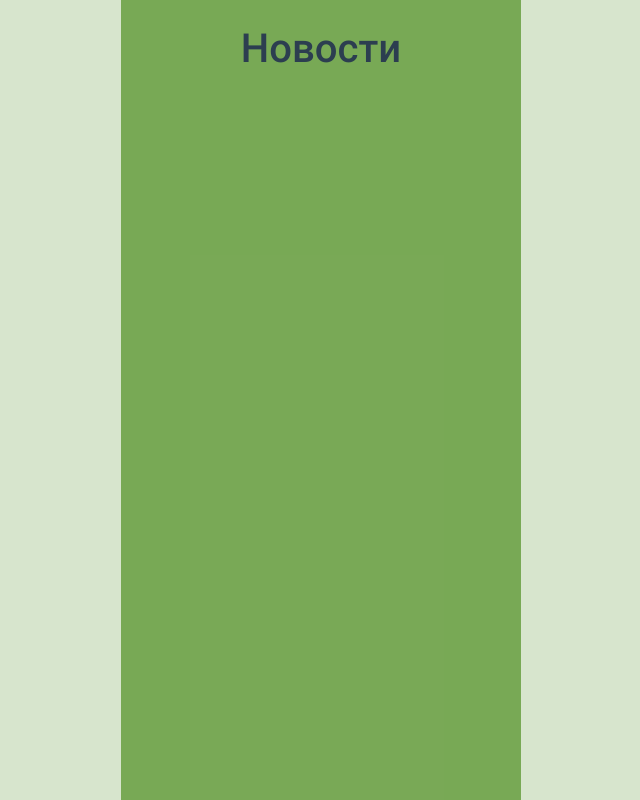
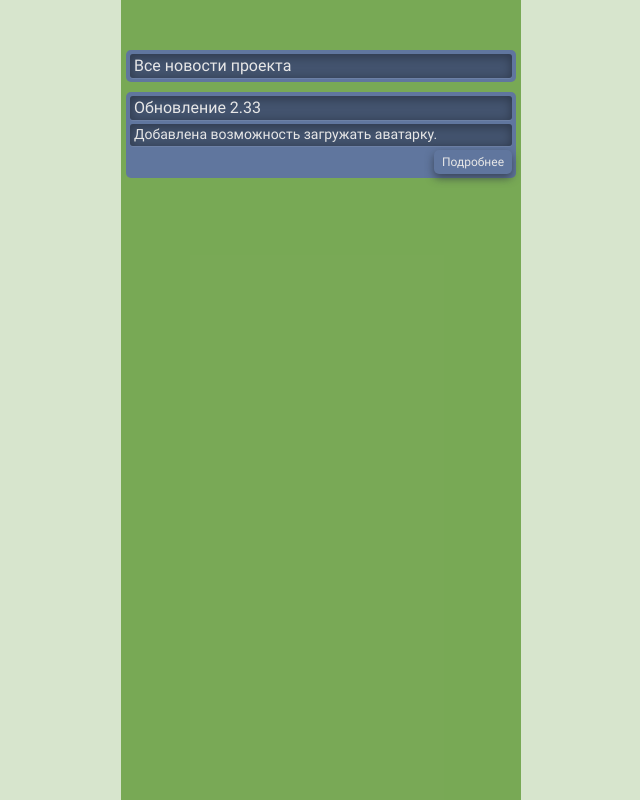
Before and after one commit to Mys9ys/prog.vue, a Vue app: page /news in a window 1280 px wide. Shown: the whole page, without its empty margins (319-959 px from the left). Built offline with nearby package versions, Linux system fonts and the light colour scheme.

Commit message:
Новости - компонент новости

```diff
--- a/src/components/ui/NewsEl.vue
+++ b/src/components/ui/NewsEl.vue
@@ -1,13 +1,11 @@
 <template>
   <div class="news_el">
-    <div class="news_title">Обновление 2.33</div>
-    <div class="news_preview" :class="{'small': smallNews}">Добавлена возможность загружать аватарку.
-      Доступные форматы: png, gif, jpeg.
-      Размер изображения не более 500кб.
-      Форма - квадрат (обрезки пока нет).
+    <div class="news_title">{{news.title}}</div>
+    <div class="news_preview" :class="{'small': smallNews}" v-html="news.text"></div>
+    <div class="btn_box">
+      <span v-if="smallNews" class="btn_open" @click="smallNews = !smallNews">Подробнее</span>
+      <span v-else class="btn_open" @click="smallNews = !smallNews">Скрыть</span>
     </div>
-    <div v-if="smallNews" class="btn_open" @click="smallNews = !smallNews">Подробнее</div>
-    <div v-else class="btn_open" @click="smallNews = !smallNews">Скрыть</div>
   </div>
 </template>
 
@@ -18,12 +16,11 @@ export default {
     return {
       news: {
         title: 'Обновление 2.33',
-        text: 'Добавлена возможность загружать аватарку.\n' +
-            '        Доступные форматы: png, gif, jpeg.\n' +
-            '        Размер изображения не более 500кб.\n' +
-            '        Форма - квадрат (обрезки пока нет).        '
+        text: 'Добавлена возможность загружать аватарку.<br>' +
+            '        Доступные форматы: png, gif, jpeg.<br>' +
+            '        Размер картинки: не более 500кб.<br>' +
+            '        Форма картинки: квадрат (обрезки пока нет).        '
       },
-      nearest: false,
       smallNews: true
     }
   }
@@ -54,8 +51,13 @@ export default {
     text-align: left;
   }
   .small{
-    height: 24px;
+    height: 22px;
     overflow: hidden;
+  }
+  .btn_box{
+    display: flex;
+    flex-direction: row;
+    justify-content: flex-end;
   }
   .btn_open{
     display: inline;
@@ -63,6 +65,7 @@ export default {
     border-radius: 5px;
     .shadow_template;
     cursor: pointer;
+    font-size: 12px;
     &:hover{
       opacity: 0.8;
     }
--- a/src/pages/NewsPage.vue
+++ b/src/pages/NewsPage.vue
@@ -1,19 +1,38 @@
 <template>
   <PageHeader class="header">Юмор</PageHeader>
-<h1>Новости</h1>
+  <div class="title_wrapper news">
+    <div class="title">Все новости проекта</div>
+  </div>
+  <NewsEl></NewsEl>
 </template>
 
 <script>
 import PageHeader from "@/components/main/PageHeader";
+import NewsEl from "@/components/ui/NewsEl";
 
 export default {
   name: "NewsPage",
   components: {
-    PageHeader
+    PageHeader,
+    NewsEl
   }
 }
 </script>
 
-<style scoped>
-
+<style lang="less" scoped>
+@import "src/assets/css/variables.less";
+.title_wrapper{
+  padding: 4px;
+  border-radius: 5px;
+  color: @colorText;
+  margin-top: 25px;
+  text-align: left;
+  margin-bottom: 10px;
+  .title{
+    .shadow_inset;
+  }
+}
+.news{
+  background: @kerling;
+}
 </style>
--- a/src/pages/auth/RegisterPage.vue
+++ b/src/pages/auth/RegisterPage.vue
@@ -56,10 +56,10 @@ export default {
     return {
       errors: [],
       inputs: [
-        { f_icon: require('@/assets/icon/form/fio.svg'), title: 'NickName', l_icon: '', vmod: 'nick', value: 'Нострадамус № 12'},
-        { f_icon: require('@/assets/icon/form/mail.svg'), title: 'E-mail', l_icon: '', vmod: 'mail', value: 'rere@faf.tr'},
-        { f_icon: require('@/assets/icon/form/pass.svg'), title: 'Пароль', l_icon: require('@/assets/icon/form/eye.svg'), vmod: 'pass', value: '123456'},
-        { f_icon: require('@/assets/icon/form/pass.svg'), title: 'Повторите пароль', l_icon: require('@/assets/icon/form/eye.svg'), vmod: 'pass2', value: '123456'},
+        { f_icon: require('@/assets/icon/form/fio.svg'), title: 'NickName', l_icon: '', vmod: 'nick', value: 'Нострадамус №'},
+        { f_icon: require('@/assets/icon/form/mail.svg'), title: 'E-mail', l_icon: '', vmod: 'mail', value: ''},
+        { f_icon: require('@/assets/icon/form/pass.svg'), title: 'Пароль', l_icon: require('@/assets/icon/form/eye.svg'), vmod: 'pass', value: ''},
+        { f_icon: require('@/assets/icon/form/pass.svg'), title: 'Повторите пароль', l_icon: require('@/assets/icon/form/eye.svg'), vmod: 'pass2', value: ''},
       ],
     }
   },
```
